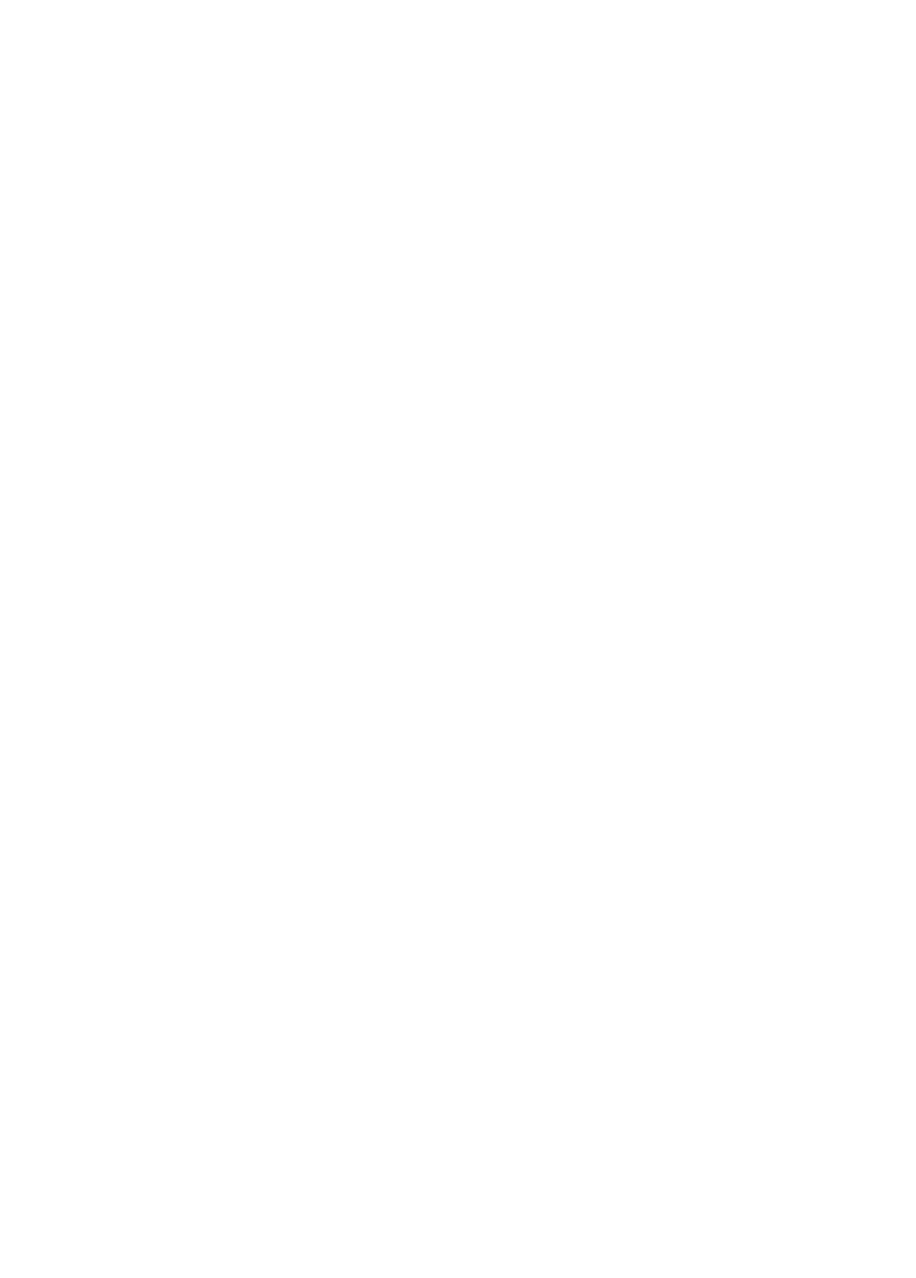
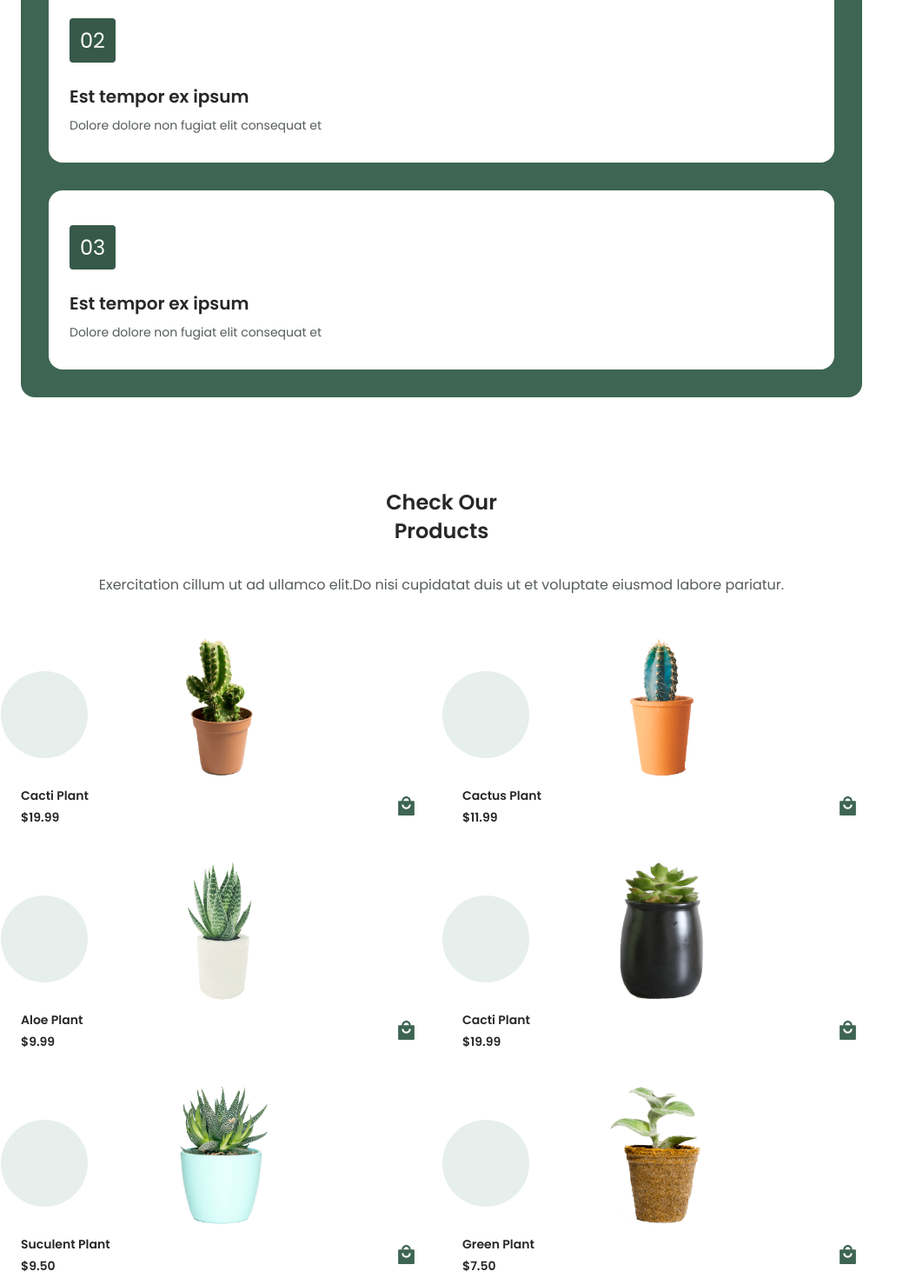
Before and after one commit to ElJeringas/Plant-Website, a React (Create React App) app: page / in a window 1280 px wide. Shown: the part 1880-3350 px from the top of the page at 87% size, without its empty margins (0-1054 px from the left). Before the commit the page ends 1405 px from the top, so only its background shows below. Built offline with nearby package versions, Linux system fonts and the light colour scheme.

Commit message:
products and steps

```diff
--- a/src/App.js
+++ b/src/App.js
@@ -3,12 +3,16 @@ import './App.css';
 import NavBar from './components/NavBar/NavBar';
 import Home from './container/Home/Home';
 import About from './container/About/About';
+import Steps from './container/Steps/Steps';
+import Products from './container/Products/Products';
 const App = () => {
   return (
     <div>
       <NavBar/>
       <Home/>
       <About/>
+      <Steps/>
+      <Products/>
     </div>
   )
 }
--- /dev/null
+++ b/src/container/Products/Products.css
@@ -0,0 +1,63 @@
+.products__description{
+    text-align: center;
+}
+
+.product__container{
+    padding: 3rem 0;
+    grid-template-columns: repeat(2,1fr);
+    gap: 2.5rem 3rem;
+}
+
+.product__card{
+    display: grid;
+    position: relative;
+}
+
+.product__img{
+    position: relative;
+    width: 120px;
+    justify-self: center;
+    margin-bottom: var(--mb-0-75);
+    transition: .3s ease;
+}
+
+.product__title,
+.product__price{
+    font-size: var(--small-font-size);
+    font-weight: var(--font-semi-bold);
+    color: var(--title-color);
+}
+
+.product__title{
+    margin-bottom: .25rem;
+}
+
+.product__button{
+    position: absolute;
+    right: 0;
+    bottom: 0;
+    color: var(--first-color);
+    background-color: #fff;
+    padding: .25rem;
+    border-radius: .35rem;
+    font-size: 1.15rem;
+    transition: .3s ease;
+}
+
+.product__circle{
+    width: 100px;
+    height: 100px;
+    background-color: var(--first-color-lighten);
+    border-radius: 50%;
+    position: absolute;
+    top: 18%;
+    left: -5%;
+}
+
+.product__img:hover{
+    transform: translateY(-.5rem);
+}
+
+.product__button:hover{
+    color: var(--first-color-alt);
+}
--- /dev/null
+++ b/src/container/Products/Products.jsx
@@ -0,0 +1,68 @@
+import React from 'react'
+import product_1 from '../../assets/images/product1.png';
+import product_2 from '../../assets/images/product2.png'
+import product_3 from '../../assets/images/product3.png'
+import product_4 from '../../assets/images/product4.png'
+import product_5 from '../../assets/images/product5.png'
+import product_6 from '../../assets/images/product6.png'
+
+import { RiShoppingBag4Fill } from "react-icons/ri";
+import './Products.css'
+const Products = () => {
+  return (
+    <section className='product section container' id='products'>
+        <h2 className='section__title-center'>
+            Check Our<br/>Products
+        </h2>
+        <p className='products__description'>
+            Exercitation cillum ut ad ullamco elit.Do nisi cupidatat duis ut et voluptate eiusmod labore pariatur.
+        </p>
+        <div className='product__container grid'>
+            <article className='product__card'>
+                <div className='product__circle'/>
+                <img src={product_1} alt='product' className='product__img'/>
+                <h3 className='product__title'>Cacti Plant</h3>
+                <span className='product__price'>$19.99</span>
+                <button className='button-flex product__button'><RiShoppingBag4Fill size={25}/></button>
+            </article>
+            <article className='product__card'>
+                <div className='product__circle'/>
+                <img src={product_2} alt='product' className='product__img'/>
+                <h3 className='product__title'>Cactus Plant</h3>
+                <span className='product__price'>$11.99</span>
+                <button className='button-flex product__button'><RiShoppingBag4Fill size={25}/></button>
+            </article>
+            <article className='product__card'>
+                <div className='product__circle'/>
+                <img src={product_3} alt='product' className='product__img'/>
+                <h3 className='product__title'>Aloe Plant</h3>
+                <span className='product__price'>$9.99</span>
+                <button className='button-flex product__button'><RiShoppingBag4Fill size={25}/></button>
+            </article>
+            <article className='product__card'>
+                <div className='product__circle'/>
+                <img src={product_4} alt='product' className='product__img'/>
+                <h3 className='product__title'>Cacti Plant</h3>
+                <span className='product__price'>$19.99</span>
+                <button className='button-flex product__button'><RiShoppingBag4Fill size={25}/></button>
+            </article>
+            <article className='product__card'>
+                <div className='product__circle'/>
+                <img src={product_5} alt='product' className='product__img'/>
+                <h3 className='product__title'>Suculent Plant</h3>
+                <span className='product__price'>$9.50</span>
+                <button className='button-flex product__button'><RiShoppingBag4Fill size={25}/></button>
+            </article>
+            <article className='product__card'>
+                <div className='product__circle'/>
+                <img src={product_6} alt='product' className='product__img'/>
+                <h3 className='product__title'> Green Plant</h3>
+                <span className='product__price'>$7.50</span>
+                <button className='button-flex product__button'><RiShoppingBag4Fill size={25}/></button>
+            </article>
+        </div>
+    </section>
+  )
+}
+
+export default Products
--- /dev/null
+++ b/src/container/Steps/Steps.css
@@ -0,0 +1,44 @@
+.steps__bg{
+    background-color: var(--first-color);
+    padding: 3rem 2rem 2rem;
+    border-radius: 1rem;
+}
+
+.steps__container{
+    gap: 2rem;
+    padding-top: 1rem;
+}
+
+.steps__title{
+    color: #fff;
+}
+
+.steps__card{
+    background-color: var(--container-color);
+    padding: 2.5rem 3rem 2rem 1.5rem;
+    border-radius: 1rem;
+}
+
+.steps__card-number{
+    display: inline-block;
+    background-color: var(--first-color-alt);
+    color: #fff;
+    padding: .5rem .75rem;
+    border-radius: .25rem;
+    font-size: var(--h2-font-size);
+    margin-bottom: var(--mb-1-5);
+    transition: .3s ease;
+}
+
+.steps__card-title{
+    font-size: var(--h3-font-size);
+    margin-bottom: var(--mb-0-5);
+}
+
+.steps__card-description{
+    font-size: var(--small-font-size);
+}
+
+.steps__card:hover .steps__card-number{
+    transform: translateY(-0.25rem);
+}
--- /dev/null
+++ b/src/container/Steps/Steps.jsx
@@ -0,0 +1,32 @@
+import React from 'react';
+import './Steps.css';
+const Steps = () => {
+  return (
+    <section className='steps section container'>
+        <div className='steps__bg'>
+            <h2 className='section__title-center steps__title'>
+                Ex labore do commodo duis anim cupidatat mollit irure anim magna.
+            </h2>
+            <div className='steps__container grid'>
+                <div className='steps__card'>
+                    <div className='steps__card-number'>01</div>
+                    <h3 className='steps__card-title'>Est tempor ex ipsum </h3>
+                    <p className='steps__card-description'>Dolore dolore non fugiat elit consequat et </p>
+                </div>
+                <div className='steps__card'>
+                    <div className='steps__card-number'>02</div>
+                    <h3 className='steps__card-title'>Est tempor ex ipsum </h3>
+                    <p className='steps__card-description'>Dolore dolore non fugiat elit consequat et </p>
+                </div>
+                <div className='steps__card'>
+                    <div className='steps__card-number'>03</div>
+                    <h3 className='steps__card-title'>Est tempor ex ipsum </h3>
+                    <p className='steps__card-description'>Dolore dolore non fugiat elit consequat et </p>
+                </div>
+            </div>
+        </div>
+    </section>
+  )
+}
+
+export default Steps
```
